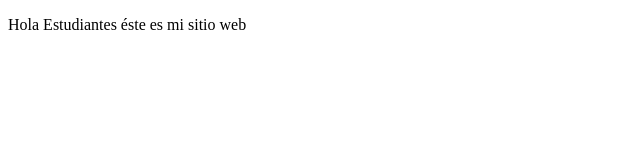
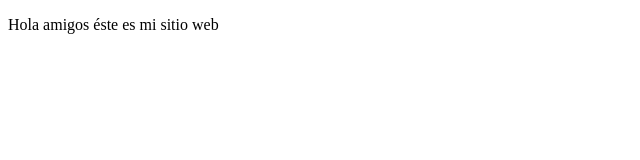
Before and after one commit to pablos622/proyectoDemoCursoPrework, a plain HTML site: page index.html in a window 1280 px wide. Shown: the full height of the page, 0-640 px from the left. Drawn offline with Linux system fonts and the light colour scheme.

```diff
--- a/index.html
+++ b/index.html
@@ -8,7 +8,7 @@
 </head>
 <body>
     <p>
-        Hola Estudiantes éste es mi sitio web
+        Hola amigos éste es mi sitio web
     </p>
 </body>
 </html>
```
